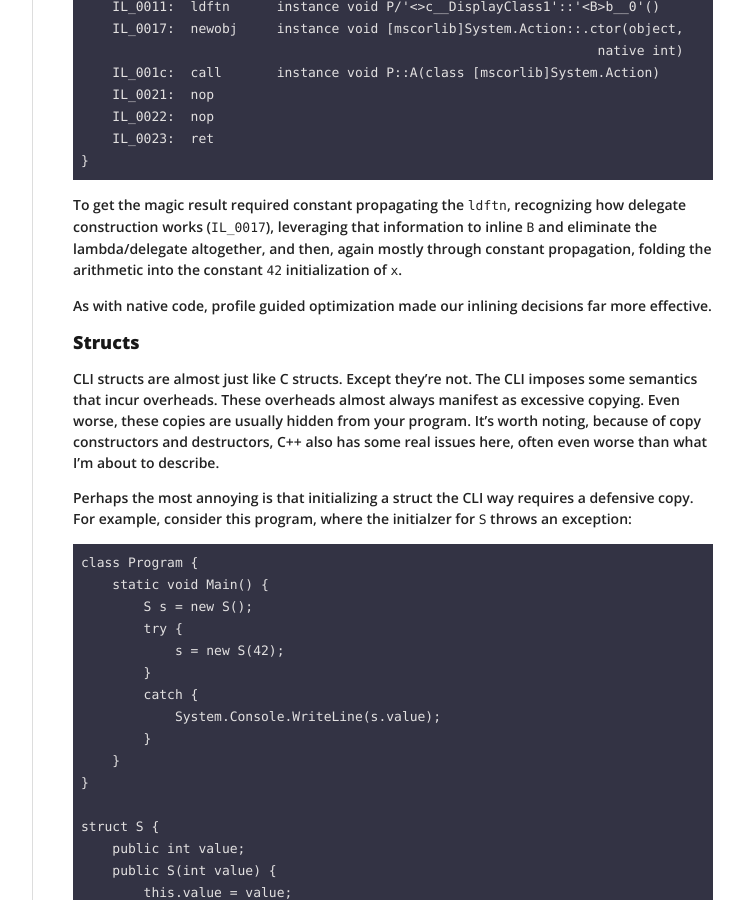
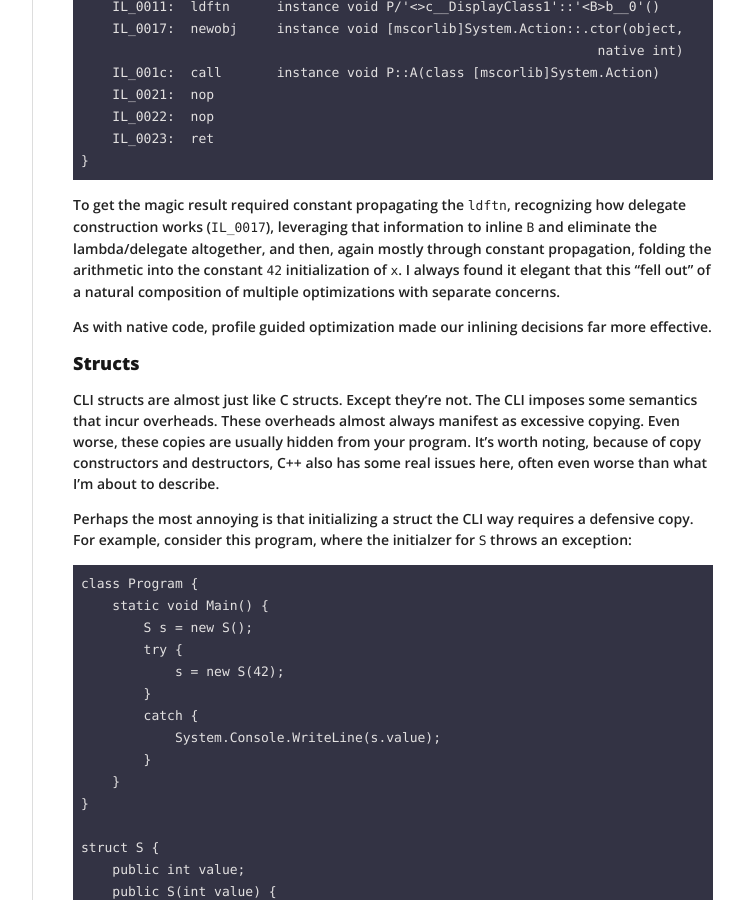
Before and after one commit to joeduffy/joeduffy.github.io, a Jekyll site: the page built from _posts/2015-12-19-safe-native-code.md, in a window 1280 px wide and 900 px high, scrolled down 9955 px. Shown: the whole window, without its empty margins (378-1122 px from the left). Built offline with Jekyll 4.4.1, drawn with Linux system fonts in a browser that asks for light colours; nearby versions of some CDN libraries; Markdown is read by kramdown in place of the engine named in the settings.

Commit message:
Yet more wordsmithing

```diff
--- a/_posts/2015-12-19-safe-native-code.md
+++ b/_posts/2015-12-19-safe-native-code.md
@@ -462,7 +462,8 @@ appreciate how difficult this trick was.  For example, here is the code for B:
 
 To get the magic result required constant propagating the `ldftn`, recognizing how delegate construction works
 (`IL_0017`), leveraging that information to inline `B` and eliminate the lambda/delegate altogether, and then, again
-mostly through constant propagation, folding the arithmetic into the constant `42` initialization of `x`.
+mostly through constant propagation, folding the arithmetic into the constant `42` initialization of `x`.  I always
+found it elegant that this "fell out" of a natural composition of multiple optimizations with separate concerns.
 
 As with native code, profile guided optimization made our inlining decisions far more effective.
 
```
